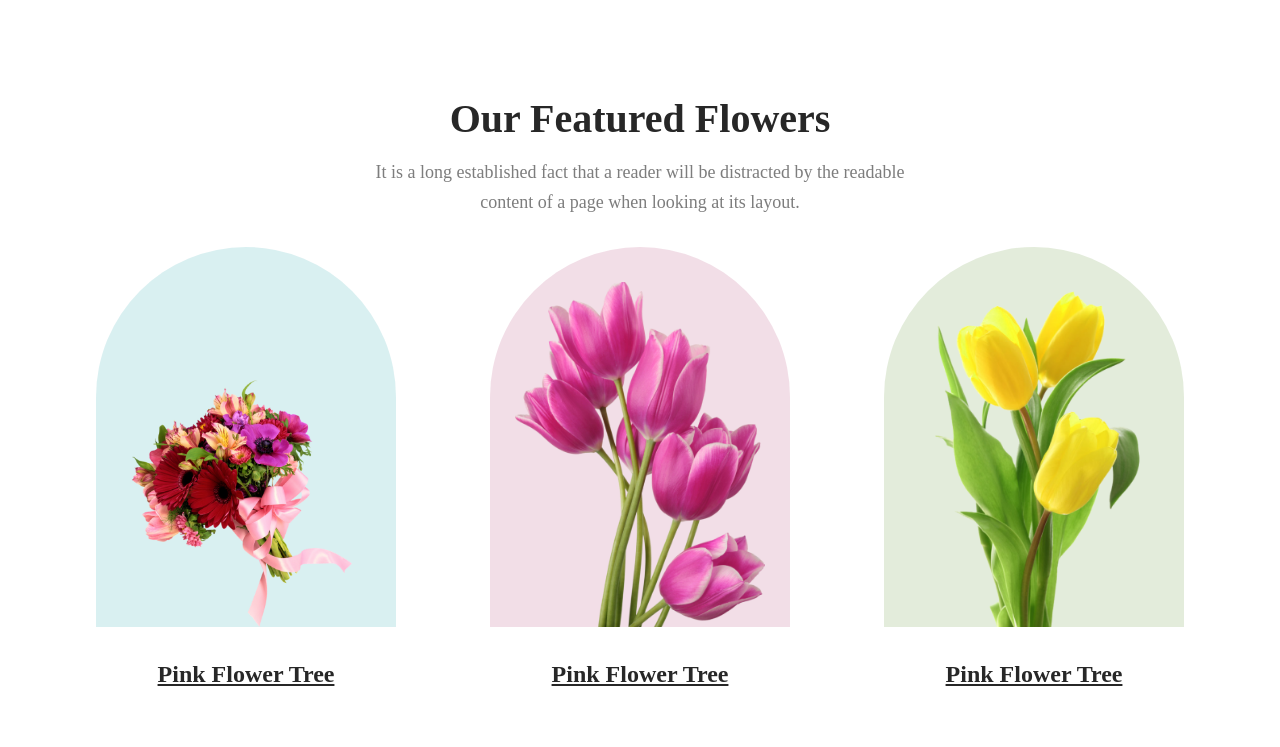
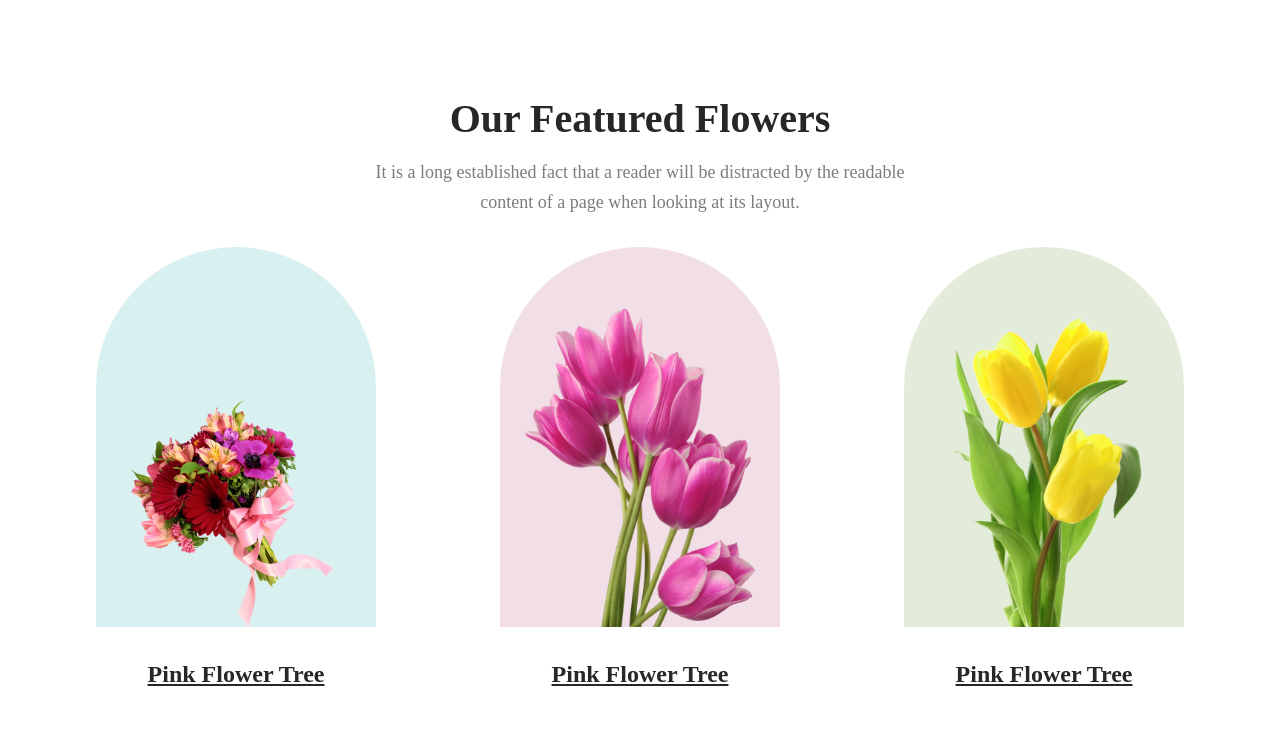
Before and after one commit to Muzahidul1/flower-shop-repo, a plain HTML site: page index.html in a window 1280 px wide. Shown: the part 917-1664 px from the top of the page. Drawn offline with Linux system fonts and the light colour scheme.

Commit message:
feature pic css change

```diff
--- a/style.css
+++ b/style.css
@@ -156,7 +156,7 @@
 }
 
 .feature-img-container{
-  width: 300px;
+  width: 280px;
   height: 380px;
   border-radius: 300px 300px 0 0;
   display: flex;
@@ -165,7 +165,7 @@
 }
 
 .feature-img{
-  width: 250px;
+  width: 230px;
   /* height: 300px; */
 }
 
```
